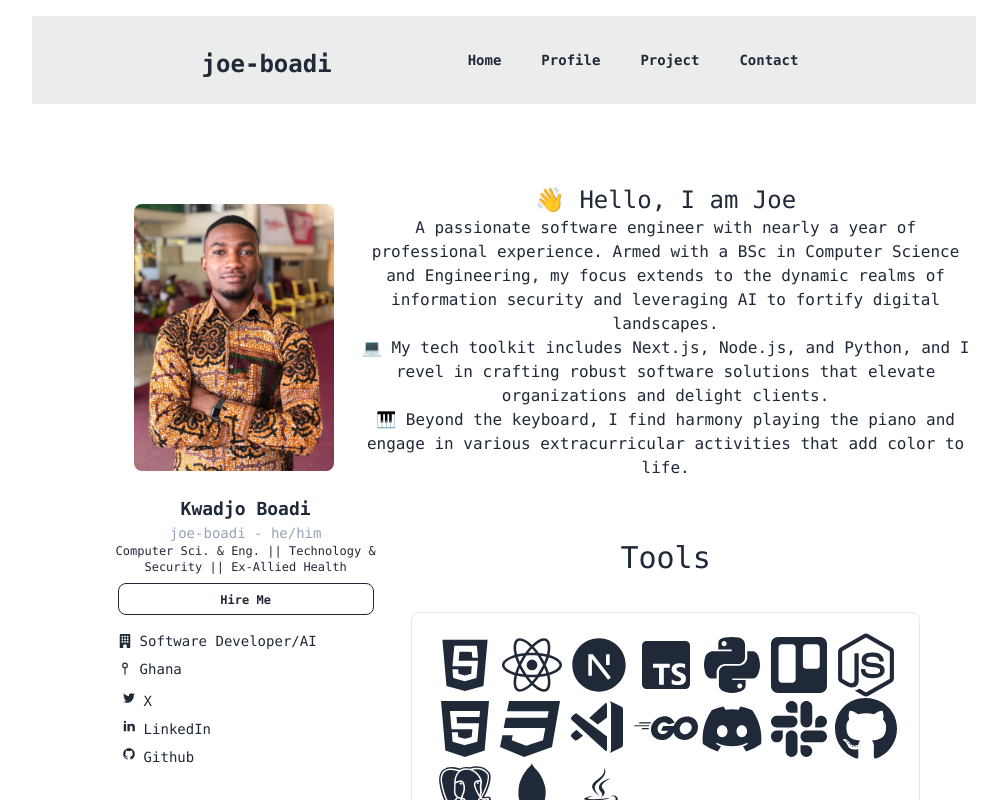
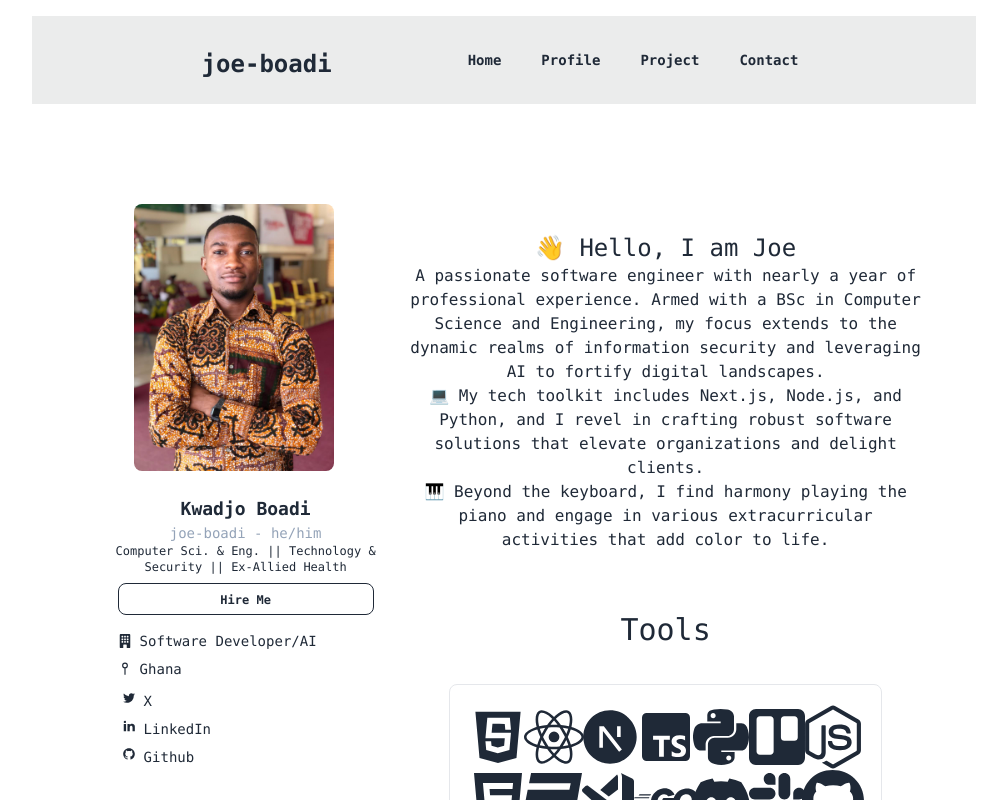
Before and after one commit to joe-boadi/my-portfolio, a Next.js app: page / in a window 1280 px wide. Shown: the top 800 px of the page, without its empty margins (136-1143 px from the left). Built offline with nearby package versions, Linux system fonts and the light colour scheme.

Commit message:
Add margin and padding to section

```diff
--- a/app/Components/Sections.tsx
+++ b/app/Components/Sections.tsx
@@ -7,7 +7,7 @@ import Introduction from "./Introduction";
 const Section = () =>{
 
     return(
-            <section id="profile w-4/5">
+            <section id="profile" className="w-4/5 p-9 m-3">
                 <div className="container flex md:flex-col ml-0 pl-0 left-0 justify-center mt-16 m-1 lg:mx-3 font-mono">
                     <div className="w-full min-h-screen">
                         <Introduction />
```
